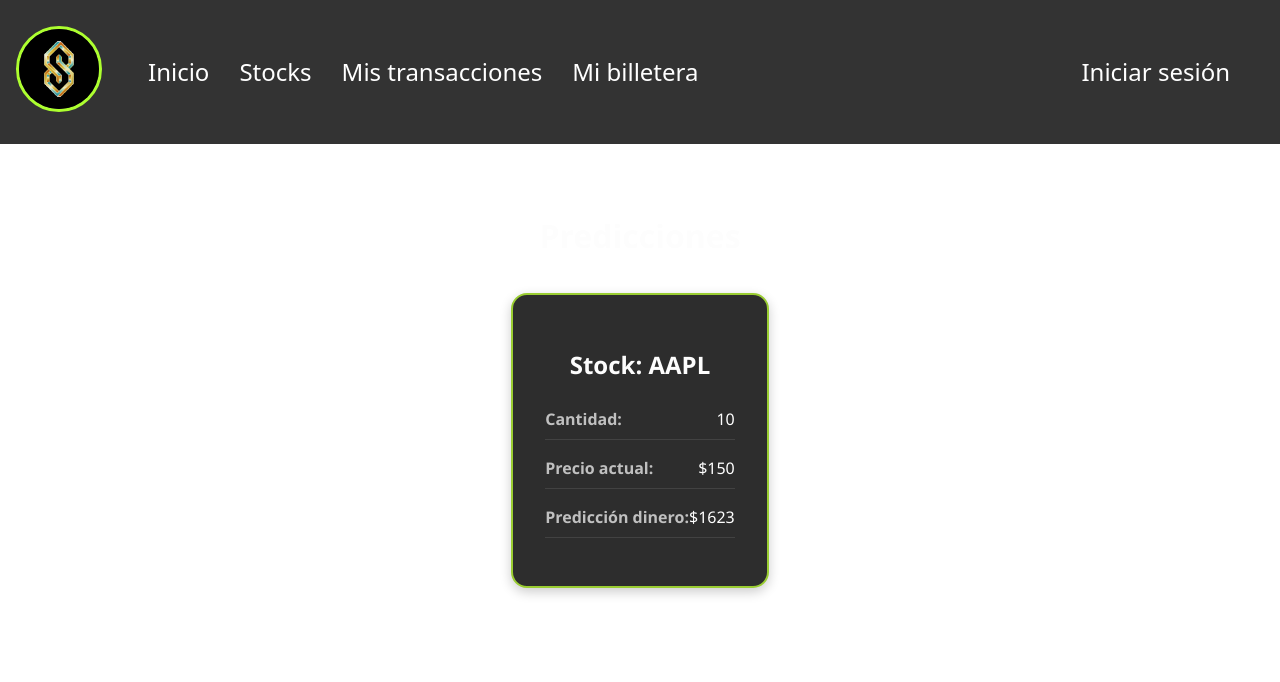
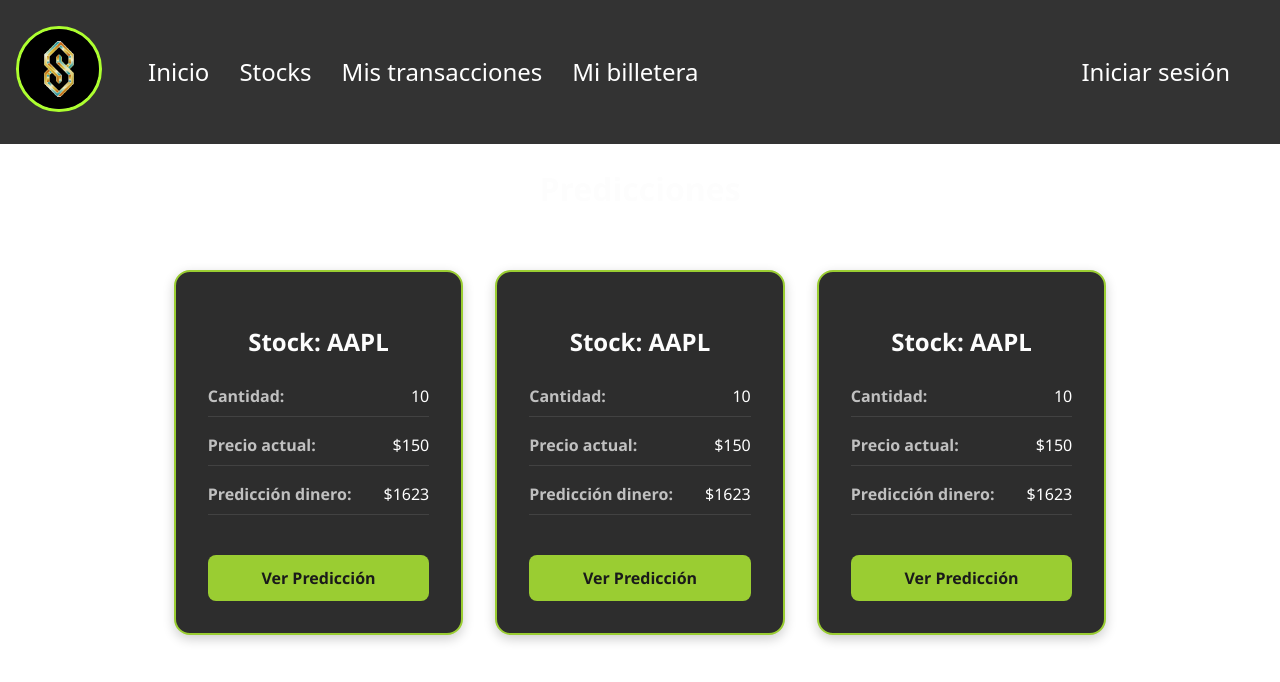
Before and after one commit to 0Cris0/Arqui-G28-FE, a React (Vite) app: page /predictions in a window 1280 px wide. Shown: the top 682 px of the page. Built offline with nearby package versions, Linux system fonts and the light colour scheme.

Commit message:
Improved Prediction Style

```diff
--- a/src/components/PredictionCardSummary.jsx
+++ b/src/components/PredictionCardSummary.jsx
@@ -19,6 +19,8 @@
         <span className="label">Predicción dinero:</span>
         <span className="value">${prediction.prediccionDinero}</span>
       </div>
+
+      <button className="prediction-button">Ver Predicción</button>
     </div>
   );
 };
--- a/src/pages/PredictionsPage.jsx
+++ b/src/pages/PredictionsPage.jsx
@@ -1,3 +1,5 @@
+import '../styles/pages/PredictionsPage.css';
+
 import PredictionCardSummary from '../components/PredictionCardSummary';
 
 const PredictionsPage = () => {
@@ -12,9 +14,15 @@
   };
 
   return (
-    <div className="request-container">
-      <h1 className="title">Predicciones</h1>
-        <PredictionCardSummary prediction={mockPrediction} />
+    <div className="predictions-page">
+        <div className="predictions-title-wrapper">
+            <h1 className="predictions-title">Predicciones</h1>
+        </div>
+        <div className="prediction-cards-container">
+            <PredictionCardSummary prediction={mockPrediction} />
+            <PredictionCardSummary prediction={mockPrediction} />
+            <PredictionCardSummary prediction={mockPrediction} />
+        </div>
     </div>
   );
 };
--- a/src/pages/RequestFullDataPage.jsx
+++ b/src/pages/RequestDetailPage.jsx
@@ -1,11 +1,11 @@
 import { useLocation } from 'react-router-dom';
-import '../styles/pages/RequestFullDataPage.css';
+import '../styles/pages/DetailPage.css';
 import { formatDate } from '../helpers/formatDate';
 
 const normalizeStatus = (status = '') =>
   status.toLowerCase().replace(/\s+/g, '_');
 
-const RequestFullDataPage = () => {
+const RequestDetailPage = () => {
   const location = useLocation();
   const { request } = location.state || {};
 
@@ -50,4 +50,4 @@
   );
 };
 
-export default RequestFullDataPage;
+export default RequestDetailPage;
--- a/src/router.jsx
+++ b/src/router.jsx
@@ -10,7 +10,7 @@
 import SignUpPage from './pages/SignUpPage';
 import WalletDetails from './pages/WalletPage';
 import ProfilePage from './pages/ProfilePage';
-import RequestFullDataPage from './pages/RequestFullDataPage';
+import RequestDetailPage from './pages/RequestDetailPage';
 import PredictionsPage from './pages/PredictionsPage';
 
 function App() {
@@ -28,7 +28,7 @@
         <Route path="/signup" element={<SignUpPage />} />
         <Route path="/wallet" element={<WalletDetails />} />
         <Route path="/profile" element={<ProfilePage />} />
-        <Route path="/transaction" element={<RequestFullDataPage />} />
+        <Route path="/transaction" element={<RequestDetailPage />} />
         <Route path="/predictions" element={<PredictionsPage />} />
       </Routes>
     </Router>
--- a/src/styles/components/PredictionCardSummary.css
+++ b/src/styles/components/PredictionCardSummary.css
@@ -8,6 +8,11 @@
   box-shadow: 0 4px 12px rgba(0, 0, 0, 0.2);
   color: white;
   font-family: 'Segoe UI', Tahoma, Geneva, Verdana, sans-serif;
+  transition: transform 0.2s ease-in-out;
+}
+
+.prediction-card:hover {
+  transform: scale(1.05);
 }
 
 .prediction-title {
@@ -20,6 +25,7 @@
 .prediction-row {
   display: flex;
   justify-content: space-between;
+  gap: 2rem;
   margin-bottom: 1rem;
   border-bottom: 1px solid rgba(255, 255, 255, 0.1);
   padding-bottom: 0.5rem;
@@ -34,3 +40,20 @@
   color: white;
   font-size: 1rem;
 }
+
+.prediction-button {
+  margin-top: 1.5rem;
+  width: 100%;
+  padding: 0.75rem;
+  background-color: yellowgreen;
+  border: none;
+  border-radius: 0.5rem;
+  color: #1a1a1a;
+  font-weight: bold;
+  cursor: pointer;
+  transition: background-color 0.2s ease-in-out;
+}
+
+.prediction-button:hover {
+  background-color: #b2ff59;
+}
--- /dev/null
+++ b/src/styles/pages/PredictionsPage.css
@@ -0,0 +1,27 @@
+.predictions-page {
+  display: flex;
+  flex-direction: column;
+  align-items: center;
+  padding: 2rem;
+  font-family: 'Segoe UI', Tahoma, Geneva, Verdana, sans-serif;
+}
+
+.predictions-title {
+  font-size: 2rem;
+  color: #fdfdfd;
+  margin-bottom: 2rem;
+}
+
+.prediction-cards-container {
+  display: flex;
+  flex-wrap: wrap;
+  gap: 2rem;
+  justify-content: center;
+}
+
+.predictions-title-wrapper {
+  width: 100%;
+  display: flex;
+  justify-content: center;
+  margin-bottom: 1rem;
+}
```
Also changed, not shown: src/pages/PredictionDetailPage.jsx (added, +12 -0 lines), src/styles/pages/DetailPage.css (renamed from src/styles/pages/RequestFullDataPage.css).
